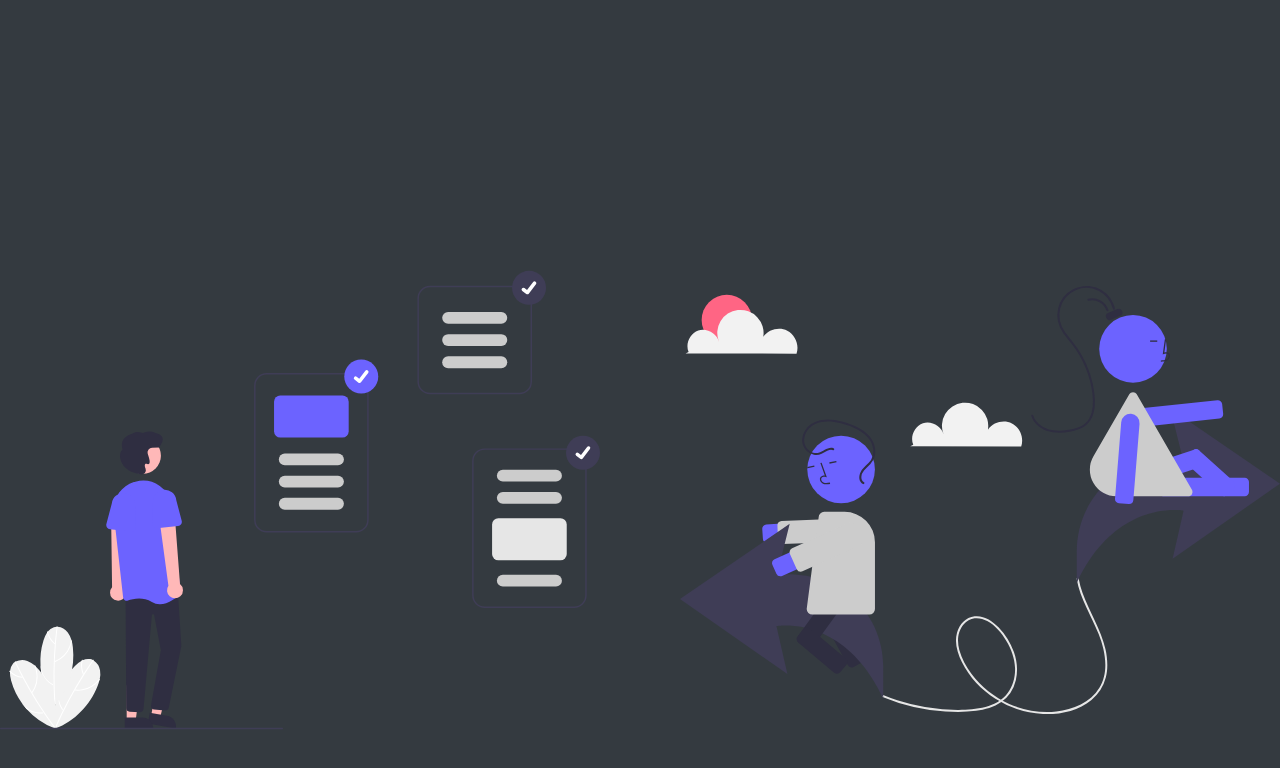
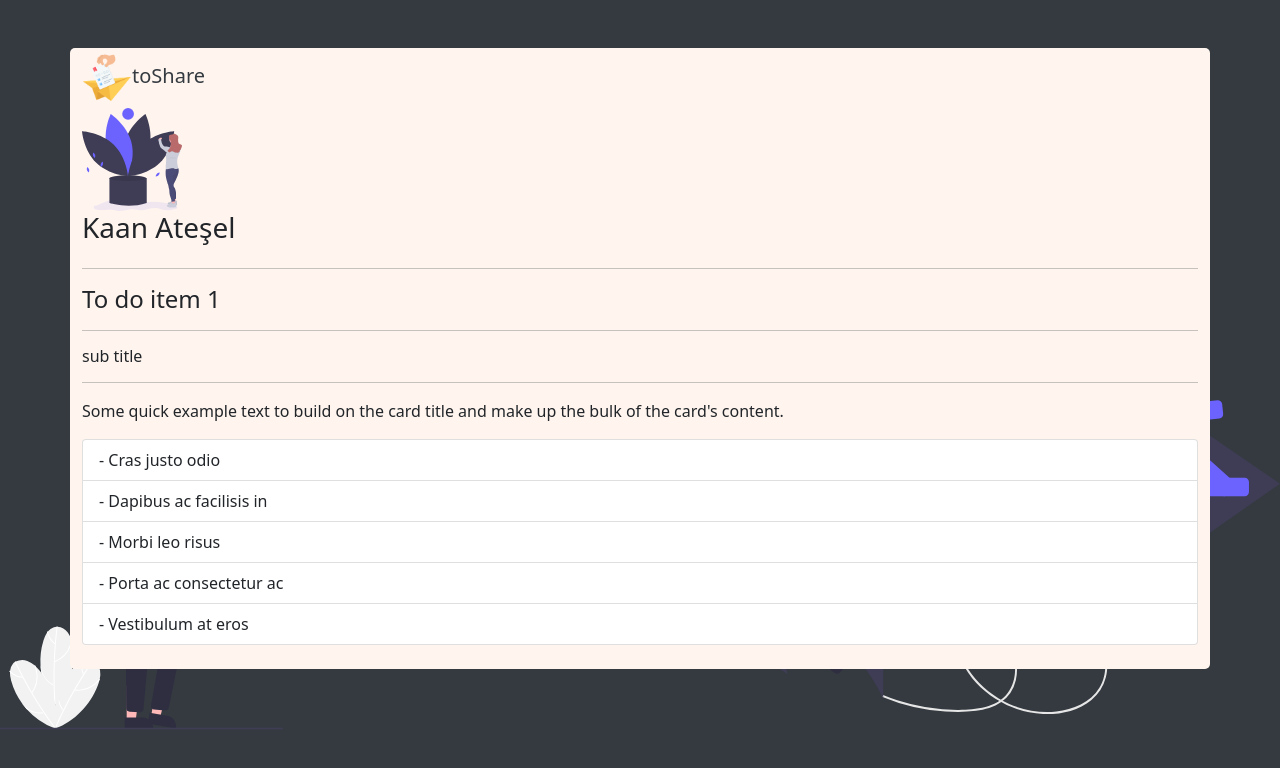
Before and after one commit to kaanatesel/toShare, a React (Create React App) app: page /share in a window 1280 px wide. Before the commit this address had no page. Shown: the top 768 px of the page. Built offline with nearby package versions, Linux system fonts and the light colour scheme.

Commit message:
share to do page

```diff
--- a/src/index.js
+++ b/src/index.js
@@ -7,6 +7,7 @@ import { BrowserRouter, Route, Routes } from 'react-router-dom';
 import { WelcomePage } from './routes/WelcomePage';
 import ToDoPage from './routes/ToDoPage';
 import Credits from './routes/Credits';
+import ShareToDo from './routes/ShareToDo';
 
 
 import 'bootstrap/dist/css/bootstrap.min.css';
@@ -17,6 +18,7 @@ ReactDOM.render(
       <Route path="/" element={<WelcomePage />} />
       <Route path="/todopage" element={<ToDoPage />} />
       <Route path="/credits" element={<Credits />} />
+      <Route path="/share" element={<ShareToDo />} />
     </Routes>
   </BrowserRouter>,
   document.getElementById('root')
--- a/src/routes/Credits.js
+++ b/src/routes/Credits.js
@@ -9,7 +9,6 @@ class Credits extends React.Component {
             <main id='maincontainter'>
                 <NavBar />
                 <Container className='pt-5' fluid="md">
-                    <Container fluid="md" className='pt-5 h-100 '>
                     <Row >
                         <Col style={{
                             color: 'white'
@@ -32,7 +31,6 @@ class Credits extends React.Component {
                         </Col>
                     </Row>
                 </Container>
-                </Container>
             </main>
         );
 
--- a/src/routes/ShareToDo.js
+++ b/src/routes/ShareToDo.js
@@ -0,0 +1,54 @@
+import React from "react";
+import './main.css';
+
+import toshareicon from '../Assets/toshareicon.png';
+import { Col, Container, ListGroup, Navbar, Row } from "react-bootstrap";
+
+import avatar from '../Assets/tree_avatar.svg';
+
+class ShareToDo extends React.Component {
+    render() {
+        return (
+            <main id='maincontainter'>
+                <Container className='mt-5 h-100 share-todo-container'>
+                    <Row>
+                        <Navbar.Brand href="#home">
+                            <div className='popup-icon'>
+                                <img src={toshareicon} alt='main page icon' />
+                                toShare
+                            </div>
+                        </Navbar.Brand>
+                    </Row>
+                    <Row >
+                        <Col>
+                            <img id='profile-foto-share' src={avatar} alt='main page icon' />
+                            <h3>Kaan Ateşel</h3>
+                        </Col>
+                    </Row>
+                    <Row >
+                        <Col className="pb-4">
+                            <hr />
+                            <h4>To do item 1</h4>
+                            <hr />
+                            <h6>sub title</h6>
+                            <hr />
+                            <p>Some quick example text to build on the card title and make up the bulk of
+                                the card's content.
+                            </p>
+                            <ListGroup>
+                                <ListGroup.Item>- Cras justo odio</ListGroup.Item>
+                                <ListGroup.Item>- Dapibus ac facilisis in</ListGroup.Item>
+                                <ListGroup.Item>- Morbi leo risus</ListGroup.Item>
+                                <ListGroup.Item>- Porta ac consectetur ac</ListGroup.Item>
+                                <ListGroup.Item>- Vestibulum at eros</ListGroup.Item>
+                            </ListGroup>
+
+                        </Col>
+                    </Row>
+                </Container>
+            </main>
+        );
+    }
+}
+
+export default ShareToDo;
--- a/src/routes/main.css
+++ b/src/routes/main.css
@@ -62,6 +62,10 @@ body {
     box-shadow: 0 0 0 .2rem #5d59aa !important;
 }
 
+.share-todo-container {
+    background-color: seashell;
+    border-radius: 5px;
+}
 
 
 /*Popup Css*/
@@ -103,12 +107,17 @@ body {
     color: seashell;
 }
 
+#profile-foto-share {
+    width: 100px;
+    height: auto;
+}
+
 #profile-foto {
     width: 200px;
     height: auto;
 }
 
-.AddToDoItem{
+.AddToDoItem {
     width: 100%;
     height: 15rem;
 }
```
Lines whose indentation alone changed are shown as unchanged.
